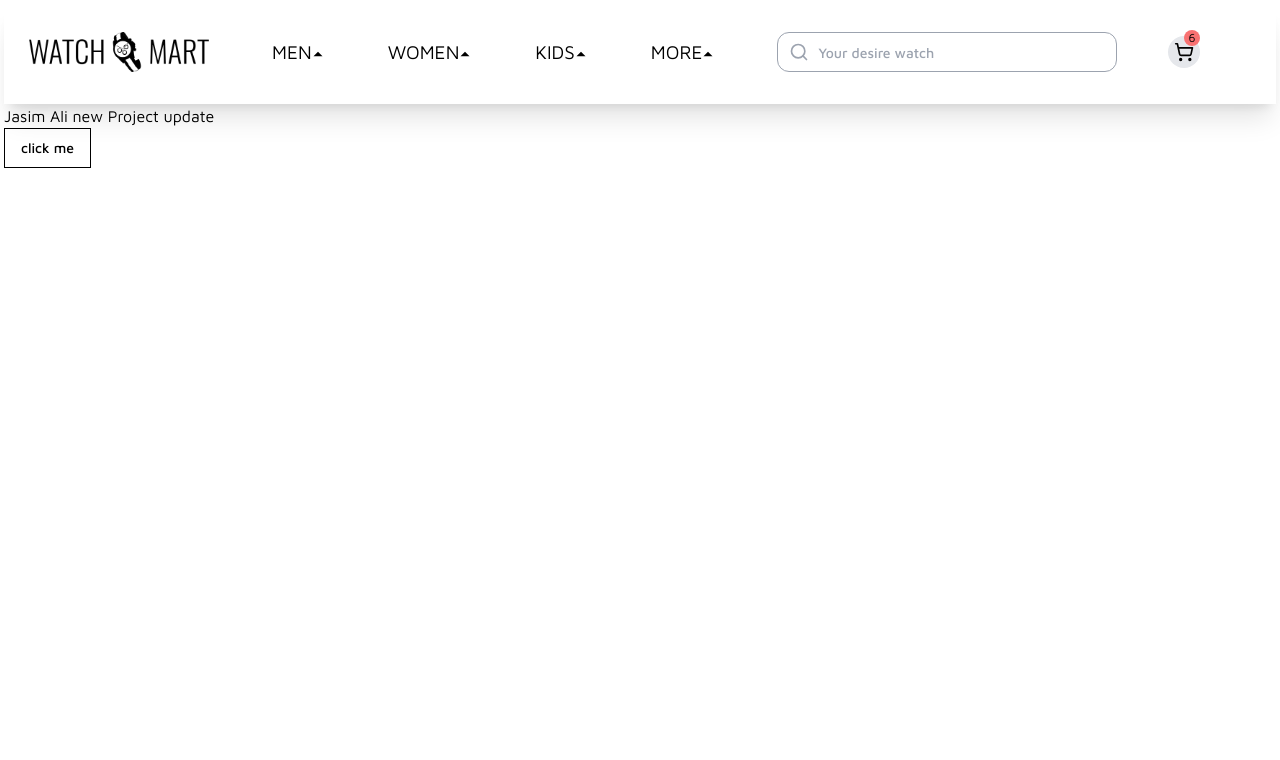
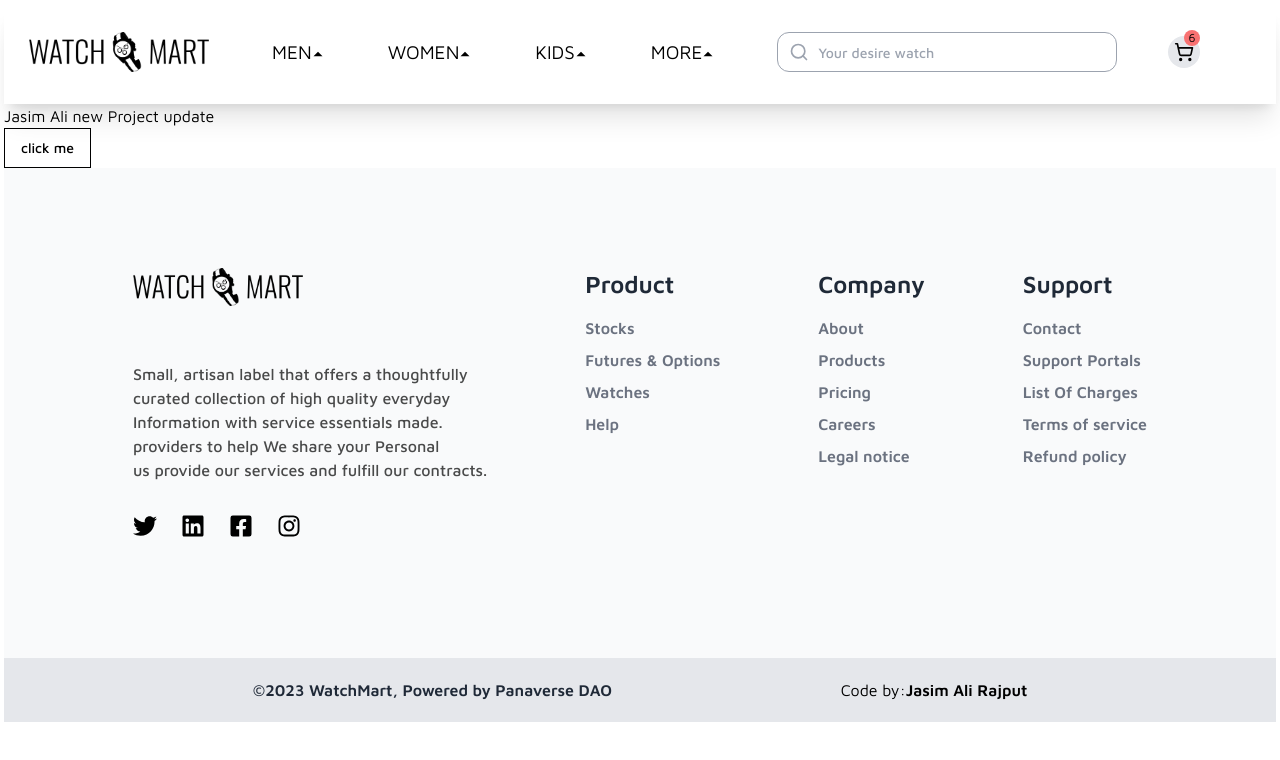
Before and after one commit to JasimAli75/Watch-Mart, a Next.js app: page / in a window 1280 px wide. Shown: the top 760 px of the page. Built offline with nearby package versions, Linux system fonts and the light colour scheme.

Commit message:
Footer update

```diff
--- /dev/null
+++ b/src/MainComponents/views/Footer/Footer.tsx
@@ -0,0 +1,115 @@
+import Image from "next/image";
+import React from "react";
+import logo from "/public/assets/logo.png";
+import { FaInstagram, FaTwitter } from "react-icons/fa";
+import { FaLinkedin, FaFacebookSquare } from "react-icons/fa";
+
+function Footer() {
+  return (
+    <div>
+      <div className="bg-gray-50 h-1/2 w-full flex md:flex-row flex-col justify-around items-start p-20">
+        <div className="p-5 flex-shrink">
+          <Image src={logo} width={170} height={120} alt="logo" />
+          <ul>
+            <p className="font-medium text-base opacity-70 mt-14">
+              Small, artisan label that offers a thoughtfully
+            </p>
+            <p className="font-medium text-base opacity-70">
+              {" "}
+              curated collection of high quality everyday
+            </p>
+            <p className="font-medium text-base opacity-70">
+              {" "}
+              Information with service essentials made.
+            </p>
+            <p className="font-medium text-base opacity-70">
+              {" "}
+              providers to help We share your Personal
+            </p>
+            <p className="font-medium text-base opacity-70">
+              {" "}
+              us provide our services and fulfill our contracts.
+            </p>
+
+            <div className="flex gap-6 pb-5 mt-8">
+              <FaTwitter className="text-2xl cursor-pointer hover:text-blue-600" />
+              <FaLinkedin className="text-2xl cursor-pointer  hover:text-blue-600" />
+              <FaFacebookSquare className="text-2xl cursor-pointer  hover:text-blue-600" />
+              <FaInstagram className="text-2xl cursor-pointer hover:text-red-600" />
+            </div>
+          </ul>
+        </div>
+        <div className="p-5">
+          <ul>
+            <p className="text-gray-800 font-bold text-2xl pb-4">Product</p>
+            <li className="text-gray-500 text-md pb-2 font-semibold hover:text-blue-600 cursor-pointer">
+              Stocks
+            </li>
+            <li className="text-gray-500 text-md pb-2 font-semibold hover:text-blue-600 cursor-pointer">
+              Futures & Options
+            </li>
+            <li className="text-gray-500 text-md pb-2 font-semibold hover:text-blue-600 cursor-pointer">
+              Watches
+            </li>
+            <li className="text-gray-500 text-md pb-2 font-semibold hover:text-blue-600 cursor-pointer">
+              Help
+            </li>
+          </ul>
+        </div>
+        <div className="p-5">
+          <ul>
+            <p className="text-gray-800 font-bold text-2xl pb-4">Company</p>
+            <li className="text-gray-500 text-md pb-2 font-semibold hover:text-blue-600 cursor-pointer">
+              About
+            </li>
+            <li className="text-gray-500 text-md pb-2 font-semibold hover:text-blue-600 cursor-pointer">
+              Products
+            </li>
+            <li className="text-gray-500 text-md pb-2 font-semibold hover:text-blue-600 cursor-pointer">
+              Pricing
+            </li>
+            <li className="text-gray-500 text-md pb-2 font-semibold hover:text-blue-600 cursor-pointer">
+              Careers
+            </li>
+            <li className="text-gray-500 text-md pb-2 font-semibold hover:text-blue-600 cursor-pointer">
+              Legal notice
+            </li>
+          </ul>
+        </div>
+        <div className="p-5">
+          <ul>
+            <p className="text-gray-800 font-bold text-2xl pb-4">Support</p>
+            <li className="text-gray-500 text-md pb-2 font-semibold hover:text-blue-600 cursor-pointer">
+              Contact
+            </li>
+            <li className="text-gray-500 text-md pb-2 font-semibold hover:text-blue-600 cursor-pointer">
+              Support Portals
+            </li>
+            <li className="text-gray-500 text-md pb-2 font-semibold hover:text-blue-600 cursor-pointer">
+              List Of Charges
+            </li>
+            <li className="text-gray-500 text-md pb-2 font-semibold hover:text-blue-600 cursor-pointer">
+              Terms of service
+            </li>
+            <li className="text-gray-500 text-md pb-2 font-semibold hover:text-blue-600 cursor-pointer">
+              Refund policy
+            </li>
+          </ul>
+        </div>
+      </div>
+      <div className="flex justify-evenly items-center text-center  p-5 bg-gray-200">
+        <h1 className=" text-gray-800 font-semibold">
+          ©2023 WatchMart, Powered by Panaverse DAO
+        </h1>
+        <h1>
+          Code by:
+          <span className="hover:text-blue-600 font-semibold cursor-pointer">
+            Jasim Ali Rajput
+          </span>
+        </h1>
+      </div>
+    </div>
+  );
+}
+
+export default Footer;
--- a/src/MainComponents/views/NavBar/MobileNavBar/MobileNavBar.tsx
+++ b/src/MainComponents/views/NavBar/MobileNavBar/MobileNavBar.tsx
@@ -1,4 +1,3 @@
-"use client";
 import {
   NavbarArray,
   NavbarItemType,
--- a/src/app/layout.tsx
+++ b/src/app/layout.tsx
@@ -3,6 +3,7 @@ import "./globals.css";
 import type { Metadata } from "next";
 import { Maven_Pro } from "next/font/google";
 import Wrapper from "@/MainComponents/shared/Wrapper";
+import Footer from "@/MainComponents/views/Footer/Footer";
 
 const inter = Maven_Pro({ subsets: ["latin"], weight: ["400", "500", "600"] });
 
@@ -22,6 +23,7 @@ export default function RootLayout({
         <Wrapper>
           <NavBar />
           {children}
+          <Footer />
         </Wrapper>
       </body>
     </html>
```
